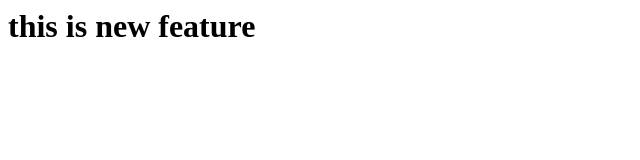
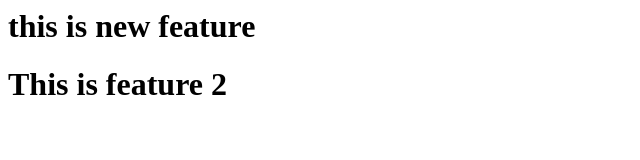
Before and after one commit to krutik09/LocalRepo, a plain HTML site: page index.html in a window 1280 px wide. Shown: the whole page, without its empty margins (0-640 px from the left). Drawn offline with Linux system fonts and the light colour scheme.

Commit message:
added feature2

```diff
--- a/index.html
+++ b/index.html
@@ -1 +1,2 @@
 <h1>this is new feature</h1>
+<h1>This is feature 2</h1>
```
